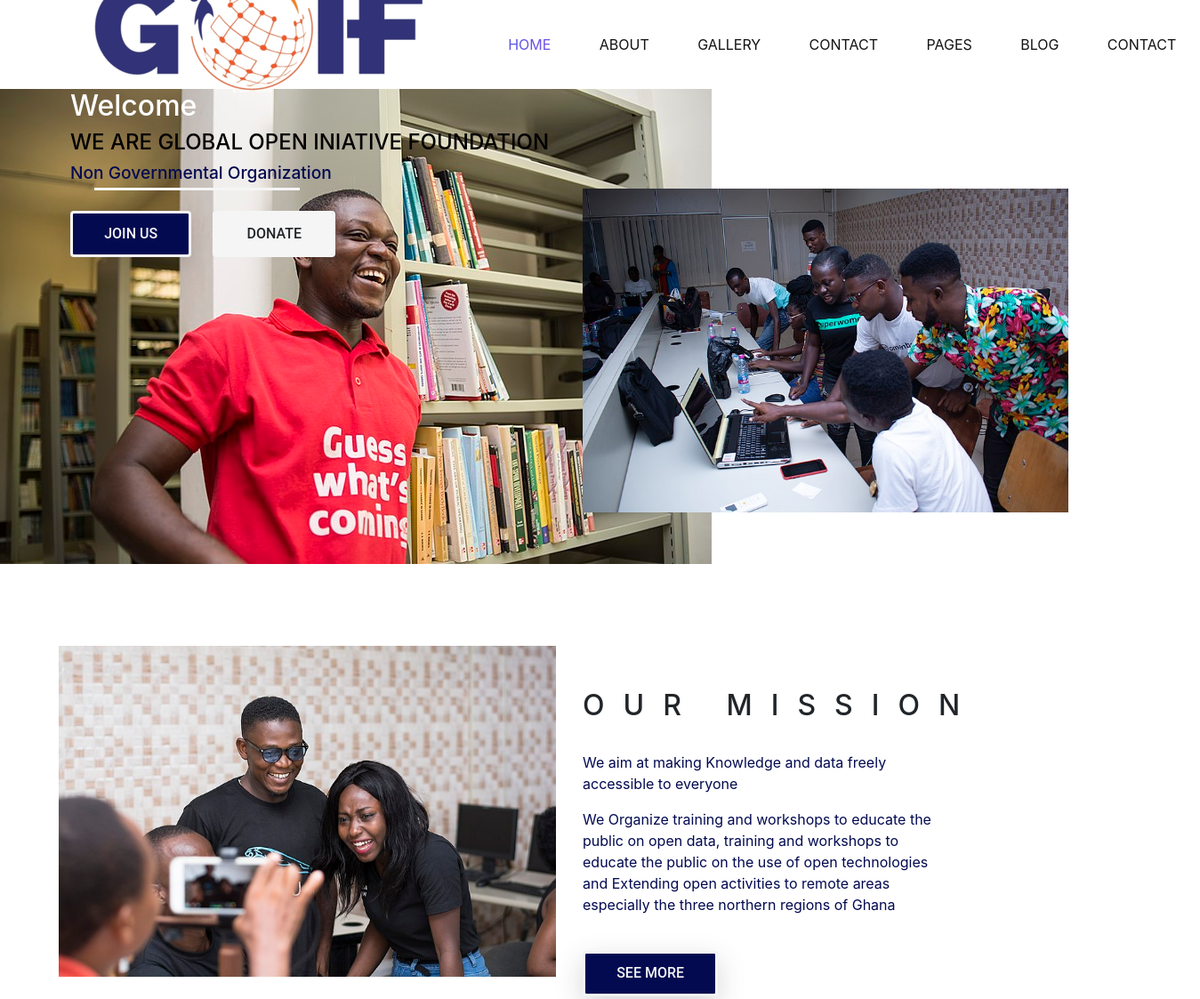
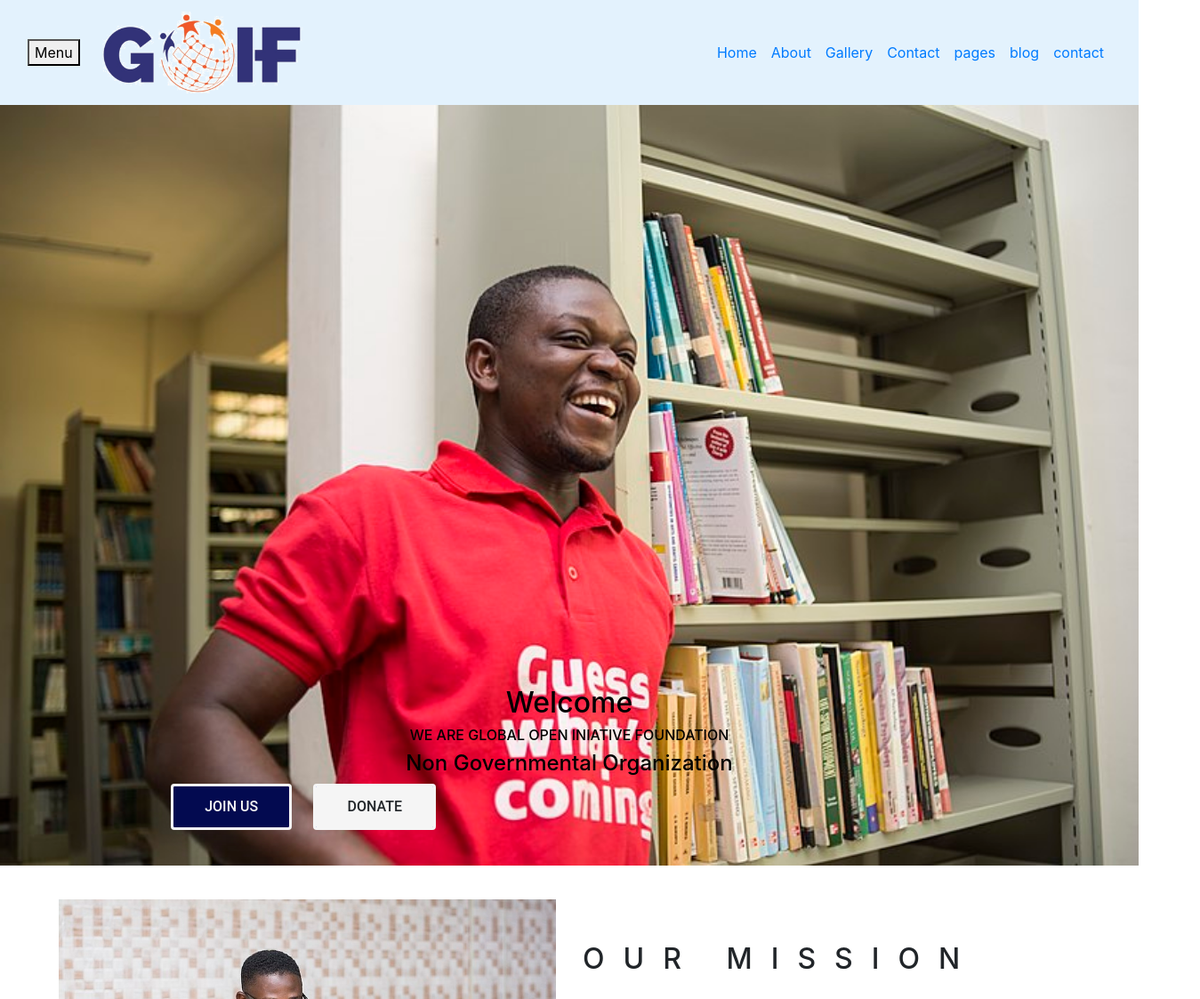
Before and after one commit to Ikhadija-5/Firstwebsiteproject, a plain HTML site: page Index.html in a window 1280 px wide. Shown: the top 1123 px of the page at 89% size, 1349 px wide, since content can reach past the window. Drawn offline with Linux system fonts and the light colour scheme.

Commit message:
Update Index.html

```diff
--- a/Index.html
+++ b/Index.html
@@ -38,14 +38,15 @@
     <!--  ======================= Start Header Area ============================== -->
 
     <header class="header_area">
-        <div class="main-menu">
-            <nav class="navbar navbar-expand-lg navbar-light">
-                <a class="navbar-brand" href="#"><img src="./img/logo.png" alt="logo"></a>
-                <button class="navbar-toggler" type="button" data-toggle="collapse" data-target="#navbarNav"
-                    aria-controls="navbarNav" aria-expanded="false" aria-label="Toggle navigation">
-                    <span class="navbar-toggler-icon"></span>
+        <nav class="navbar navbar-expand-lg"style="background-color: #e3f2fd;">
+            <div class="container-fluid">
+              <div class="navbar-header">
+                <button type="button" class="navbar-toggle" data-toggle="collapse" data-target="#myNavbar">
+                    Menu
                 </button>
-                <div class="collapse navbar-collapse" id="navbarNav">
+                <a class="navbar-brand" href="#"> <a class="navbar-brand" href="#"><img src="./img/logo.png" alt="logo" style="width: 60%;height: 60%;"></a></a>
+              </div>
+              <div class="collapse navbar-collapse" id="myNavbar">
                 <div class="mr-auto"></div>
                 <ul class="navbar-nav">
                     <li class="nav-item active">
@@ -73,8 +74,11 @@
 
                 </ul>
             </div>
+              </div>
+            </div>
           </nav>
-        </div>
+
+
     </header>
 
     <!--  ======================= End Header Area ============================== -->
@@ -85,12 +89,15 @@
 
         <!--  ======================= Start Banner Area =======================  -->
         <section class="site-banner">
-            <div class="container">
-                <div class="row">
-                    <div class="col-lg-6 col-md-12 site-title">
-                        <h2 class="title-text">Welcome</h2>
-                        <h6 class="title-text text-uppercase">We are Global Open Iniative Foundation</h6>
-                        <h4 class="title-text ">Non Governmental Organization</h4>
+
+        <div id="carouselExampleSlidesOnly" class="carousel slide" data-ride="carousel" >
+
+                <div class="carousel-inner">
+                  <div class="carousel-item active">
+                    <div class="carousel-caption d-none d-md-block">
+                        <h2 class="title-text" style="color: black;">Welcome</h2>
+                        <h6 class="title-text text-uppercase" style="color: black;">We are Global Open Iniative Foundation</h6>
+                        <h4 class="title-text " style="color: black;">Non Governmental Organization</h4>
                         <div class="site-buttons">
                             <div class="d-flex flex-row flex-wrap">
                                 <button type="button" class="btn button primary-button mr-4 text-uppercase">Join Us
@@ -98,13 +105,31 @@
                                 <button type="button" class="btn button secondary-button text-uppercase">Donate</button>
                             </div>
                         </div>
+
                     </div>
-                    <div class="col-lg-6 col-md-12 banner-image">
-                        <img src="./img/image3.jpg" alt="banner-img" class="img-fluid">
+                    <img src="./img/image3.jpg" alt="banner-img" class="img-fluid"style="width: 100%;height: 20%;">
+
+                  </div>
+                  <div class="carousel-item" >
+                    <div class="carousel-caption d-none d-md-block">
+                        <h2 class="title-text" style="color: black;">Welcome</h2>
+                        <h6 class="title-text text-uppercase" style="color: black;">We are Global Open Iniative Foundation</h6>
+                        <h4 class="title-text"style="color: black;">Non Governmental Organization</h4>
+                        <div class="site-buttons">
+                            <div class="d-flex flex-row flex-wrap">
+                                <button type="button" class="btn button primary-button mr-4 text-uppercase" >Join Us
+                                    </button>
+                                <button type="button" class="btn button secondary-button text-uppercase">Donate</button>
+                            </div>
+                        </div>
+
+                    </div>
+                    <img src="./img/sadick1.jpg" alt="About us" class="img-fluid" style="width: 100%;height: 20%;">
                   </div>
 
                 </div>
               </div>
+
         </section>
         <!--  ======================= End Banner Area =======================  -->
 
```
Lines whose indentation alone changed are shown as unchanged.
